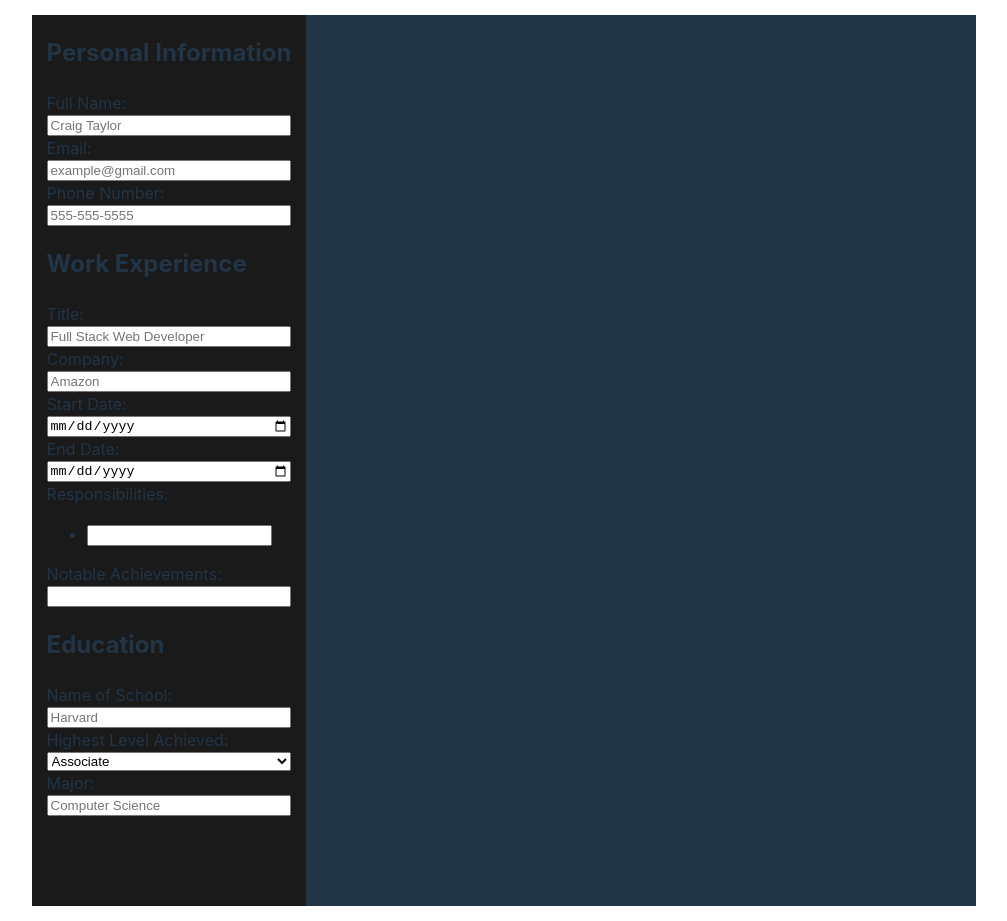
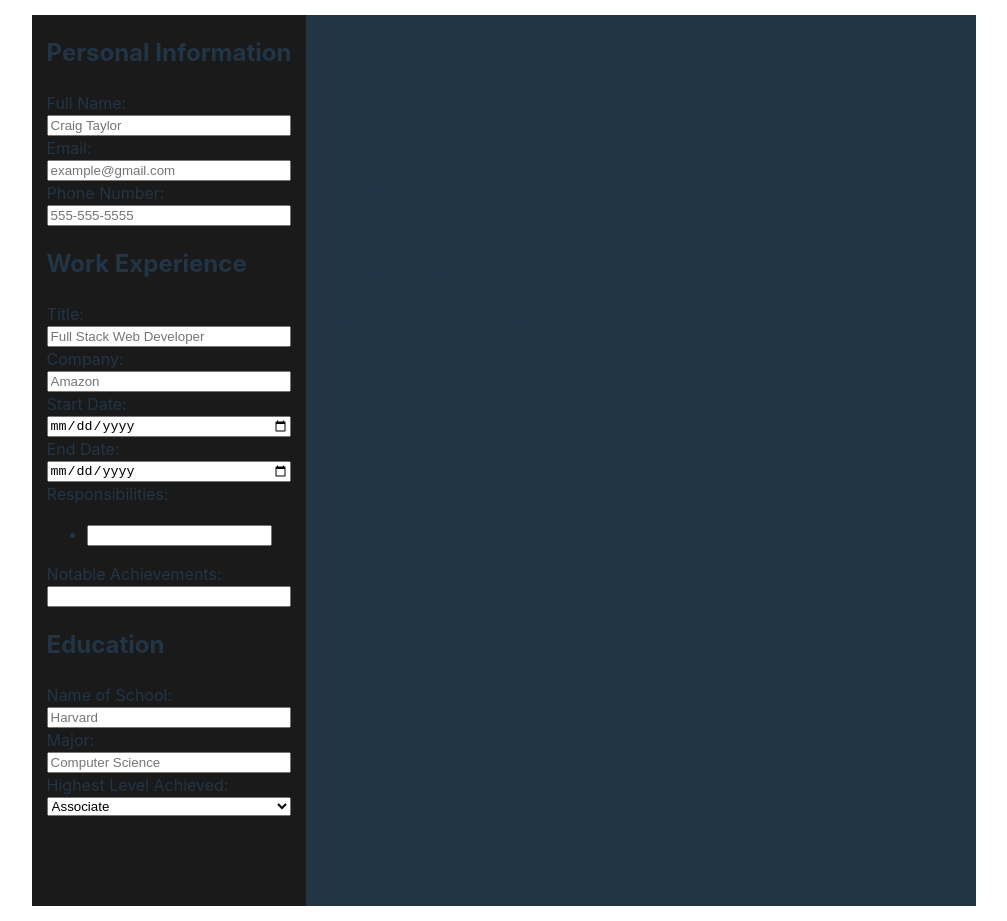
Before and after one commit to Cragt/CV-App, a React (Vite) app: page / in a window 1280 px wide. Shown: the whole page, without its empty margins (136-1143 px from the left). Built offline with nearby package versions, Linux system fonts and the light colour scheme.

Commit message:
Move degree selection to below major input

```diff
--- a/src/components/education.jsx
+++ b/src/components/education.jsx
@@ -12,12 +12,20 @@ export default function Education({ formData }) {
           placeholder="Harvard"
           onChange={(e) => setSchool(e.target.value)}
         />
+        <label htmlFor="major">Major:</label>
+        <input
+          type="text"
+          name="major"
+          id="major"
+          placeholder="Computer Science"
+          onChange={(e) => setMajor(e.target.value)}
+        />
         <label htmlFor="degree">Highest Level Achieved: </label>
         <select
           name="degree"
           id="degree"
           defaultValue={"Associate's"}
-          onChange={(e) => setDegree(e.target.value)}
+          onClick={(e) => setDegree(e.target.value)}
         >
           <option value="Incomplete">Incomplete</option>
           <option value="Associate's">Associate</option>
@@ -25,14 +33,6 @@ export default function Education({ formData }) {
           <option value="Master's">Master&apos;s</option>
           <option value="Doctorate">Doctorate</option>
         </select>
-        <label htmlFor="major">Major: </label>
-        <input
-          type="text"
-          name="major"
-          id="major"
-          placeholder="Computer Science"
-          onChange={(e) => setMajor(e.target.value)}
-        />
       </form>
     </div>
     // Add button to add extra forms for more than one school
```
